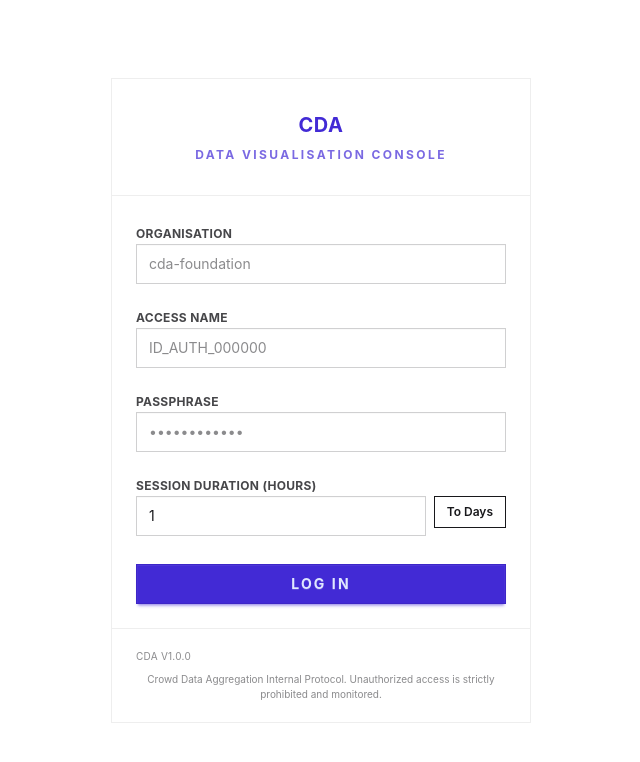
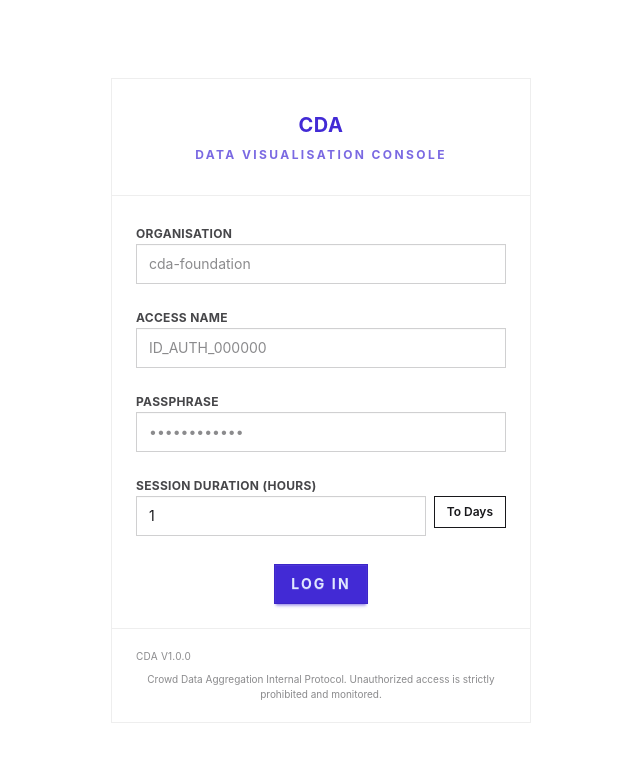
Before and after one commit to AKArien/cda-web-console, a React (Vite) app: page /login in a window 1280 px wide. Shown: the top 762 px of the page, without its empty margins (319-959 px from the left). Built offline with nearby package versions, Linux system fonts and the light colour scheme.

Commit message:
centered login button

```diff
--- a/src/pages/Login.tsx
+++ b/src/pages/Login.tsx
@@ -156,13 +156,16 @@ export default function Login(){
 							</button>
 						</div>
 					</div>
+
+					<div className="flex justify-center">
 						<button
 							type="submit"
 							name="submit"
-						className="btn btn-primary w-full rounded-none mt-2 uppercase tracking-[0.15em] font-bold"
+							className="btn btn-primary rounded-none mt-2 uppercase tracking-[0.15em] font-bold"
 						>
 							Log in
 						</button>
+					</div>
 				</div>
 
 				<div className="px-6 py-5 border-t border-base-300 text-center space-y-2 text-[10px] text-base-content/50">
```
Lines whose indentation alone changed are shown as unchanged.
